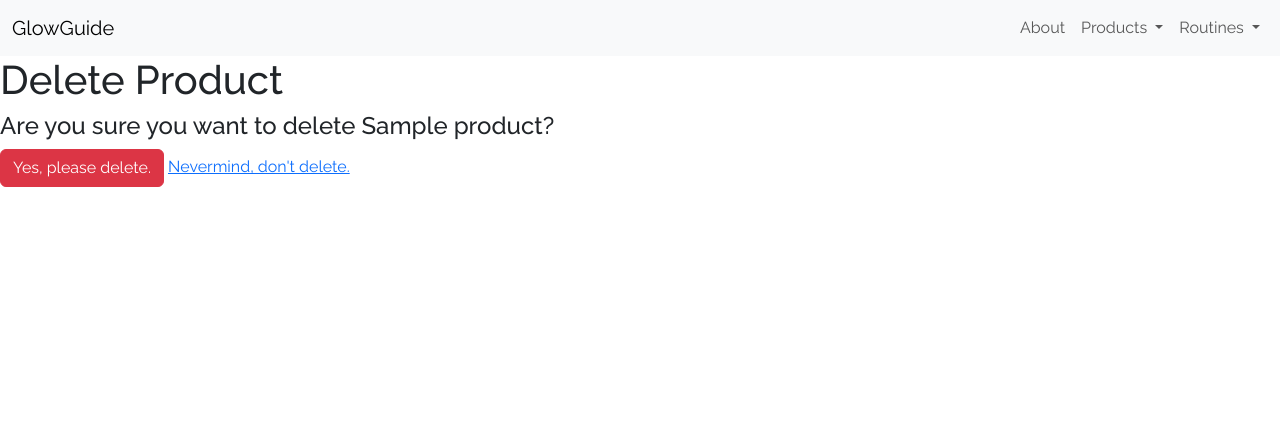
After one commit to danielleroj/glowguide, a Django app: page /products/1/delete/ in a window 1280 px wide. The commit adds this page. Shown: the top 427 px of the page. Run offline with Django 5.2, Linux system fonts and the light colour scheme; tables that the repository leaves empty hold one stand-in row (values such as "Sample post"); some web fonts are replaced.

Commit message:
Add delete functionality for products

```diff
--- /dev/null
+++ b/main_app/templates/main_app/product_confirm_delete.html
@@ -0,0 +1,13 @@
+{% extends 'base.html' %}
+{% block content %}
+
+<h1>Delete Product</h1>
+<h4>Are you sure you want to delete {{ object.name }}?</h4>
+
+<form action="" method="post">
+    {% csrf_token %}
+    <input type="submit" value="Yes, please delete." class="btn btn-danger">
+    <a href="{% url 'products_detail' object.id %}">Nevermind, don't delete.</a>
+</form>
+
+{% endblock %}
--- a/main_app/templates/main_app/product_detail.html
+++ b/main_app/templates/main_app/product_detail.html
@@ -14,7 +14,7 @@
             </div>
             <div class="card-footer">
                 <a href="{% url 'products_update' product.id %}" class="btn">Edit</a>
-                <a href="#" class="btn">Delete</a>
+                <a href="{% url 'products_delete' product.id %}" class="btn">Delete</a>
             </div>
         </div>
     </div>
--- a/main_app/templates/routines/detail.html
+++ b/main_app/templates/routines/detail.html
@@ -7,7 +7,7 @@
     <h5 class="card-title">Routine Details</h5>
     <p class="card-text">{{ routine.description }}</p>
   </div>
-  <div class="card-body">
+  <div class="card-footer">
     <a href="{% url 'routines_update' routine.id %}" class="btn">Edit</a>
     <a href="{% url 'routines_delete' routine.id %}" class="btn btn-danger"
       >Delete</a
--- a/main_app/urls.py
+++ b/main_app/urls.py
@@ -13,4 +13,5 @@ urlpatterns = [
     path('products/<int:pk>/', views.ProductDetail.as_view(), name='products_detail'),
     path('products/create/', views.ProductCreate.as_view(), name='products_create'),
     path('products/<int:pk>/update/', views.ProductUpdate.as_view(), name='products_update'),
+    path('products/<int:pk>/delete/', views.ProductDelete.as_view(), name='products_delete'),
 ]
--- a/main_app/views.py
+++ b/main_app/views.py
@@ -46,3 +46,7 @@ class ProductCreate(CreateView):
 class ProductUpdate(UpdateView):
     model = Product
     fields = '__all__'
+
+class ProductDelete(DeleteView):
+    model = Product
+    success_url = '/products'
```
Also changed, not shown: main_app/templates/routines/index.html (+12 -6 lines).
